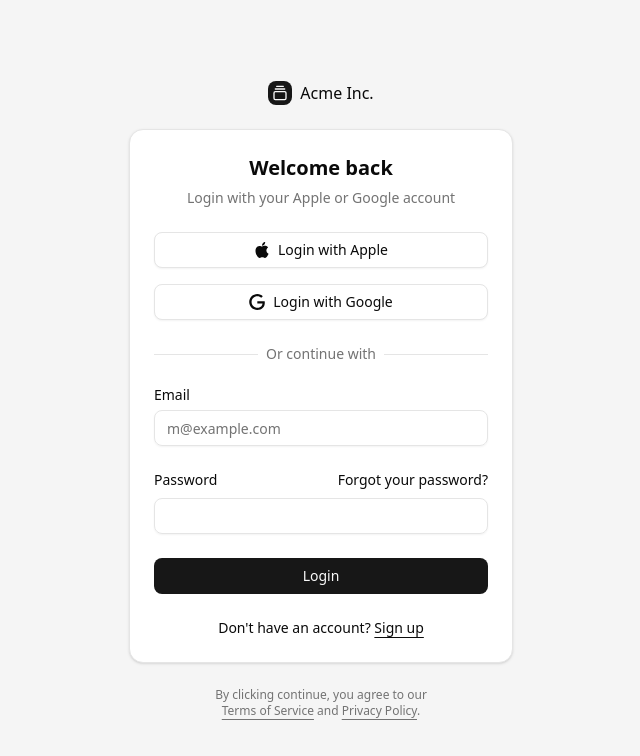
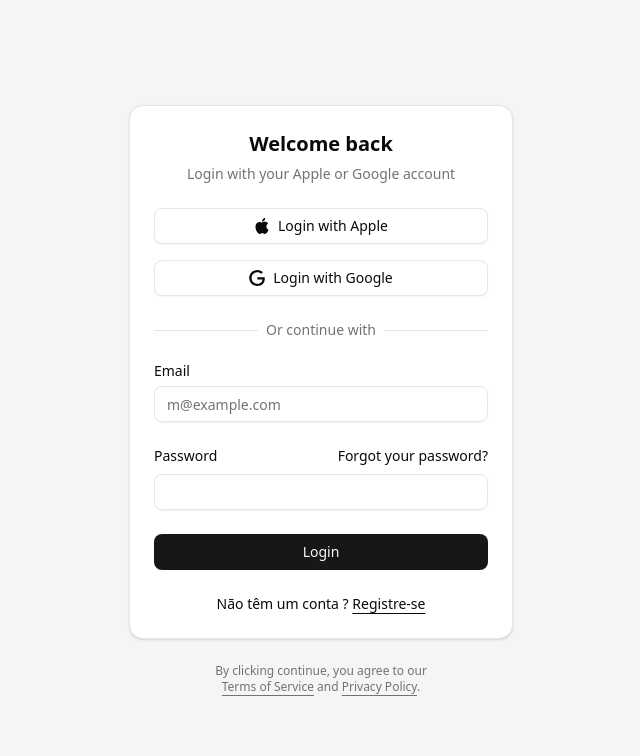
Before and after one commit to breno-gabriel/database-ai, a Next.js app: page /login in a window 1280 px wide. Shown: the top 756 px of the page, without its empty margins (319-959 px from the left). Built offline with nearby package versions, Linux system fonts and the light colour scheme.

Commit message:
refactor: update login page and login form for localization; remove unused imports and delete index.ts

```diff
--- a/app/(auth)/login/page.tsx
+++ b/app/(auth)/login/page.tsx
@@ -1,4 +1,4 @@
-import { GalleryVerticalEnd } from "lucide-react"
+// import { GalleryVerticalEnd } from "lucide-react"
 
 import { LoginForm } from "@/components/login-form"
 
@@ -6,12 +6,12 @@ export default function LoginPage() {
   return (
     <div className="flex min-h-svh flex-col items-center justify-center gap-6 bg-muted p-6 md:p-10">
       <div className="flex w-full max-w-sm flex-col gap-6">
-        <a href="#" className="flex items-center gap-2 self-center font-medium">
+        {/* <a href="#" className="flex items-center gap-2 self-center font-medium">
           <div className="flex h-6 w-6 items-center justify-center rounded-md bg-primary text-primary-foreground">
             <GalleryVerticalEnd className="size-4" />
           </div>
           Acme Inc.
-        </a>
+        </a> */}
         <LoginForm />
       </div>
     </div>
--- a/components/login-form.tsx
+++ b/components/login-form.tsx
@@ -78,9 +78,9 @@ export function LoginForm({
                 </Button>
               </div>
               <div className="text-center text-sm">
-                Don&apos;t have an account?{" "}
+                Não têm um conta ? {" "}
                 <a href="#" className="underline underline-offset-4">
-                  Sign up
+                  Registre-se
                 </a>
               </div>
             </div>
--- a/index.ts
+++ /dev/null
@@ -1,48 +0,0 @@
-import 'dotenv/config';
-import { drizzle } from 'drizzle-orm/node-postgres';
-import { eq } from 'drizzle-orm';
-import {user} from './db/schemas/auth-schema'
-
-const db = drizzle(process.env.DATABASE_URL!);
-
-async function main() {
-    const person: typeof user.$inferInsert = {
-        id: "1",
-        name: 'John',
-        email: "bgml@cin.ufpe.br",
-        emailVerified: false,
-        image: "",
-        createdAt: new Date("2022-07-13"), // atenção ao formato ISO
-        updatedAt: new Date("2023-08-20")
-      };
-
-
-  await db.insert(user).values(person);
-  console.log('New user created!')
-
-  const users = await db.select().from(user);
-  console.log('Getting all users from the database: ', users)
-  /*
-  const users: {
-    id: number;
-    name: string;
-    age: number;
-    email: string;
-  }[]
-  */
-
-//   await db
-//     .update(user)
-//     .set({
-//       age: 31,
-//     })
-//     .where(eq(user.email, user.email));
-//   console.log('User info updated!')
-
-//   await db.delete(user).where(eq(user.email, user.email));
-//   console.log('User deleted!')
-// }
-
-}
-
-main();
```
